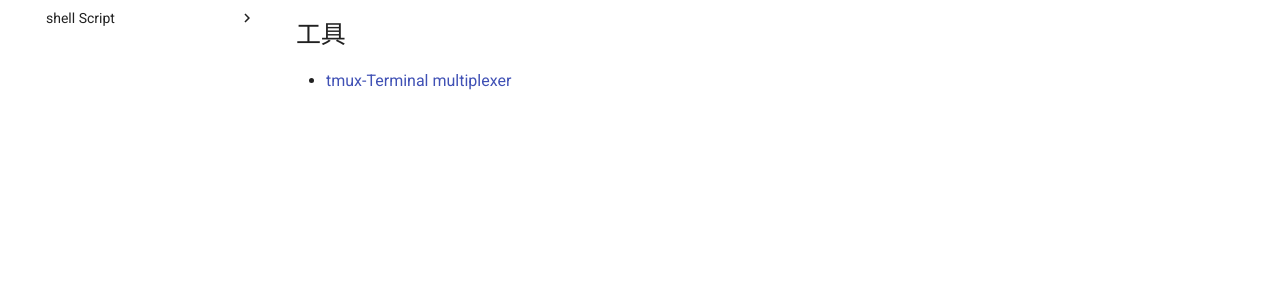
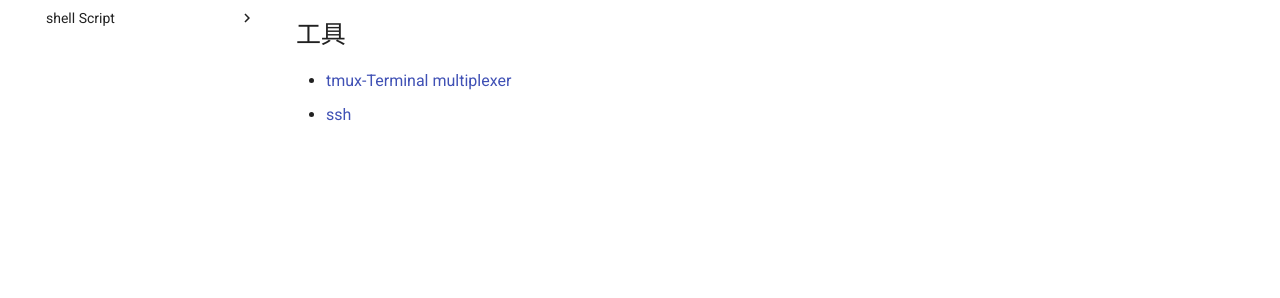
Before and after one commit to zhoukaidev/ks_blog, an MkDocs documentation site: the page built from docs/shell/linux/tools.md, in a window 1280 px wide. Shown: the part 276-574 px from the top of the page. Built offline with MkDocs 1.6.1 and Material for MkDocs 9.7.7, drawn with Linux system fonts in a browser that asks for light colours; comment, search, counter and statistics services are not loaded.

Commit message:
Add link to ssh.md

```diff
--- a/docs/shell/linux/tools.md
+++ b/docs/shell/linux/tools.md
@@ -5,3 +5,4 @@
 ## 工具
 
 * [tmux-Terminal multiplexer](tools/tmux.md)
+* [ssh](tools/ssh.md)
```
